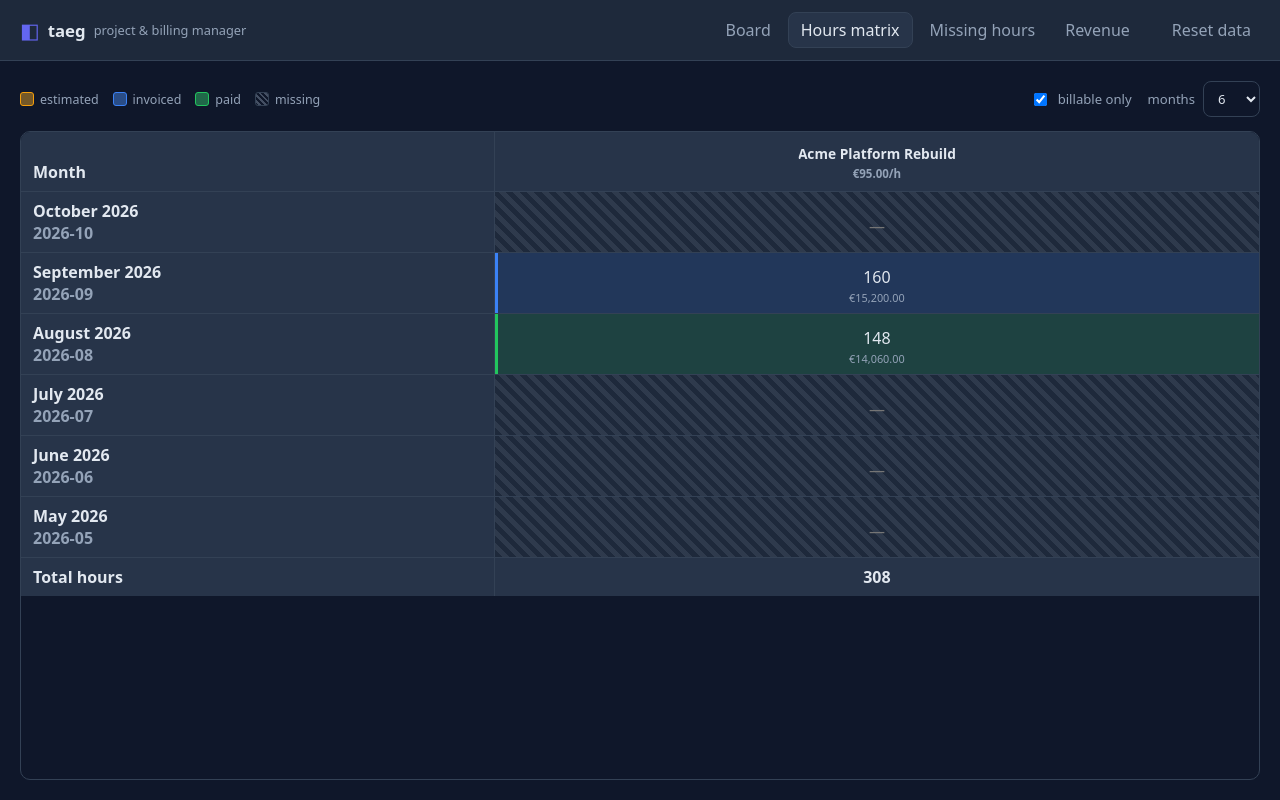
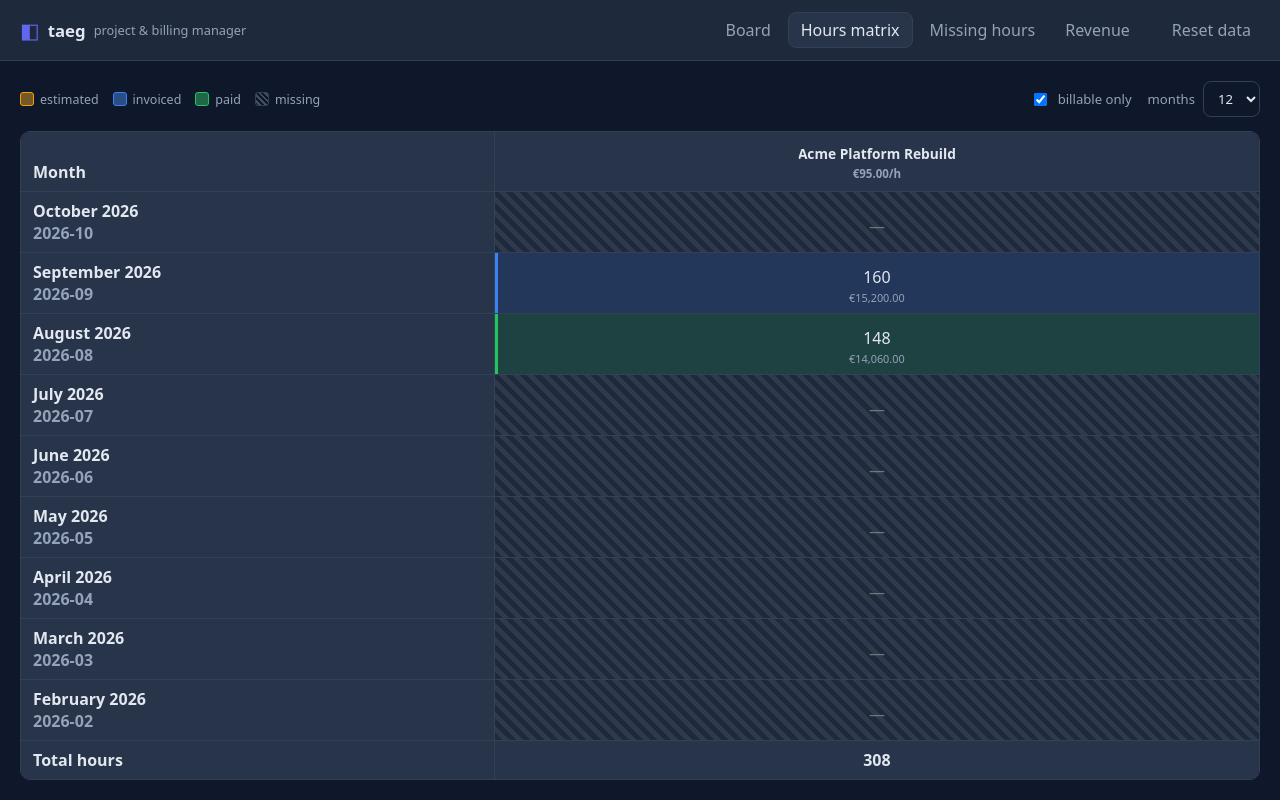
Before and after one commit to michas2/taeg, a React (Vite) app: page / in a window 1280 px wide. Both pictures are taken after a click on the button "Hours matrix". Built offline with nearby package versions, Linux system fonts and the light colour scheme.

Commit message:
feat: default matrix view to 12 months

```diff
--- a/src/views/Matrix.tsx
+++ b/src/views/Matrix.tsx
@@ -27,7 +27,7 @@
 export function Matrix({ onOpenProject }: MatrixProps) {
   const { db } = useStore();
   const actions = useActions();
-  const [monthsBack, setMonthsBack] = useState(6);
+  const [monthsBack, setMonthsBack] = useState(12);
   const [onlyBillable, setOnlyBillable] = useState(true);
 
   // Columns: projects (billable first), optionally filtered to billable only.
```
